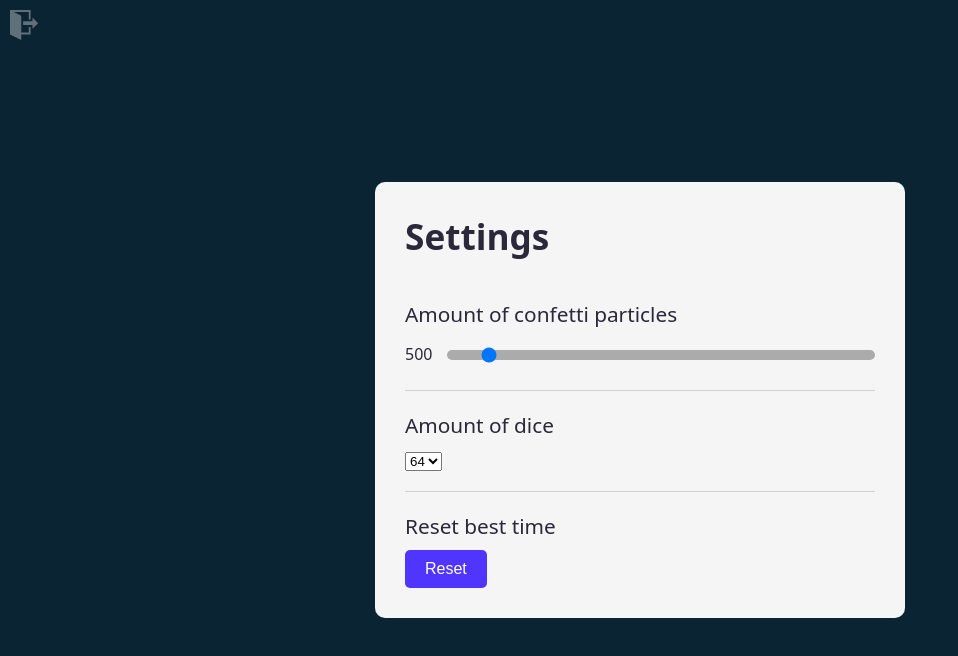
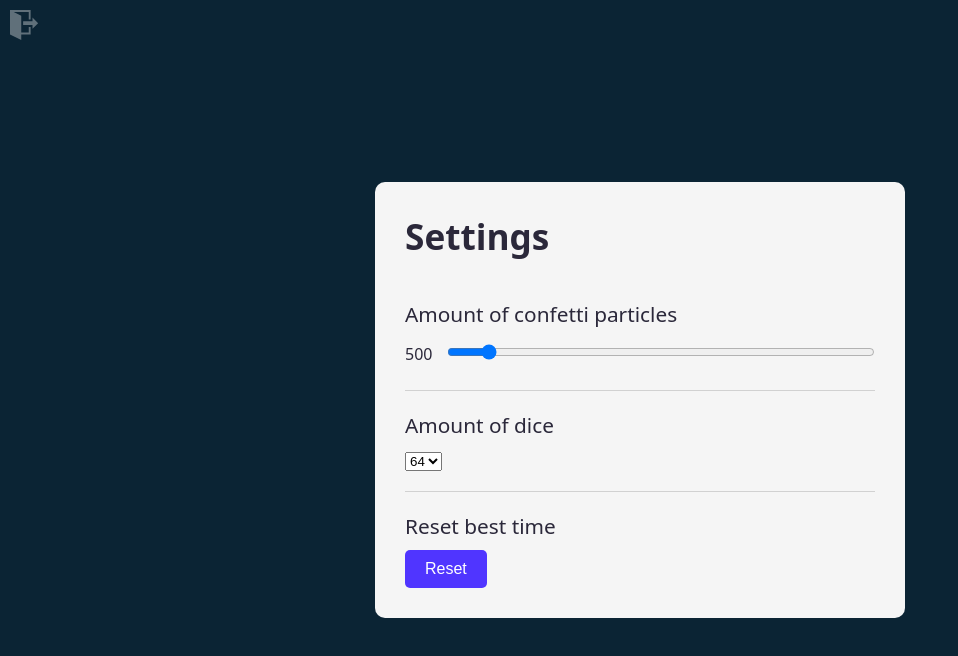
Before and after one commit to netrolite/tenzies-react, a React (Vite) app: page /#/settings in a window 1280 px wide. Shown: the top 656 px of the page, without its empty margins (0-958 px from the left). Built offline with nearby package versions, Linux system fonts and the light colour scheme.

Commit message:
add active area for sliders

```diff
--- a/src/css/index.css
+++ b/src/css/index.css
@@ -159,17 +159,13 @@ body {
 }
 
 .range-slider {
-  -webkit-appearance: none;
-  appearance: none;
   width: 100%;
-  height: 10px;
-  background-color: rgba(0, 0, 0, .30);
-  border-radius: 100px;
   cursor: pointer;
 }
 
 .range-slider::-webkit-slider-thumb {
   width: 100px;
+  height: 20px;
 }
 
 /* game section */
--- a/src/css/slider.css
+++ /dev/null
@@ -1,183 +0,0 @@
-/*generated with Input range slider CSS style generator (version 20211225)
-https://toughengineer.github.io/demo/slider-styler*/
-input[type=range].range-slider {
-    height: 2.2em;
-    -webkit-appearance: none;
-  }
-
-  /*progress support*/
-  input[type=range].range-slider.slider-progress {
-    --range: calc(var(--max) - var(--min));
-    --ratio: calc((var(--value) - var(--min)) / var(--range));
-    --sx: calc(0.5 * 2em + var(--ratio) * (100% - 2em));
-  }
-
-  input[type=range].range-slider:focus {
-    outline: none;
-  }
-
-  /*webkit*/
-  input[type=range].range-slider::-webkit-slider-thumb {
-    -webkit-appearance: none;
-    width: 2em;
-    height: 2em;
-    border-radius: 1em;
-    background: #007cf8;
-    border: none;
-    box-shadow: 0 0 2px black;
-    margin-top: calc(max((1em - 1px - 1px) * 0.5,0px) - 2em * 0.5);
-  }
-
-  input[type=range].range-slider::-webkit-slider-runnable-track {
-    height: 1em;
-    border: 1px solid #b2b2b2;
-    border-radius: 0.5em;
-    background: #efefef;
-    box-shadow: none;
-  }
-
-  input[type=range].range-slider::-webkit-slider-thumb:hover {
-    background: #0061c3;
-  }
-
-  input[type=range].range-slider:hover::-webkit-slider-runnable-track {
-    background: #e5e5e5;
-    border-color: #9a9a9a;
-  }
-
-  input[type=range].range-slider::-webkit-slider-thumb:active {
-    background: #2f98f9;
-  }
-
-  input[type=range].range-slider:active::-webkit-slider-runnable-track {
-    background: #f5f5f5;
-    border-color: #c1c1c1;
-  }
-
-  input[type=range].range-slider.slider-progress::-webkit-slider-runnable-track {
-    background: linear-gradient(#007cf8,#007cf8) 0/var(--sx) 100% no-repeat, #efefef;
-  }
-
-  input[type=range].range-slider.slider-progress:hover::-webkit-slider-runnable-track {
-    background: linear-gradient(#0061c3,#0061c3) 0/var(--sx) 100% no-repeat, #e5e5e5;
-  }
-
-  input[type=range].range-slider.slider-progress:active::-webkit-slider-runnable-track {
-    background: linear-gradient(#2f98f9,#2f98f9) 0/var(--sx) 100% no-repeat, #f5f5f5;
-  }
-
-  /*mozilla*/
-  input[type=range].range-slider::-moz-range-thumb {
-    width: 2em;
-    height: 2em;
-    border-radius: 1em;
-    background: #007cf8;
-    border: none;
-    box-shadow: 0 0 2px black;
-  }
-
-  input[type=range].range-slider::-moz-range-track {
-    height: max(calc(1em - 1px - 1px),0px);
-    border: 1px solid #b2b2b2;
-    border-radius: 0.5em;
-    background: #efefef;
-    box-shadow: none;
-  }
-
-  input[type=range].range-slider::-moz-range-thumb:hover {
-    background: #0061c3;
-  }
-
-  input[type=range].range-slider:hover::-moz-range-track {
-    background: #e5e5e5;
-    border-color: #9a9a9a;
-  }
-
-  input[type=range].range-slider::-moz-range-thumb:active {
-    background: #2f98f9;
-  }
-
-  input[type=range].range-slider:active::-moz-range-track {
-    background: #f5f5f5;
-    border-color: #c1c1c1;
-  }
-
-  input[type=range].range-slider.slider-progress::-moz-range-track {
-    background: linear-gradient(#007cf8,#007cf8) 0/var(--sx) 100% no-repeat, #efefef;
-  }
-
-  input[type=range].range-slider.slider-progress:hover::-moz-range-track {
-    background: linear-gradient(#0061c3,#0061c3) 0/var(--sx) 100% no-repeat, #e5e5e5;
-  }
-
-  input[type=range].range-slider.slider-progress:active::-moz-range-track {
-    background: linear-gradient(#2f98f9,#2f98f9) 0/var(--sx) 100% no-repeat, #f5f5f5;
-  }
-
-  /*ms*/
-  input[type=range].range-slider::-ms-fill-upper {
-    background: transparent;
-    border-color: transparent;
-  }
-
-  input[type=range].range-slider::-ms-fill-lower {
-    background: transparent;
-    border-color: transparent;
-  }
-
-  input[type=range].range-slider::-ms-thumb {
-    width: 2em;
-    height: 2em;
-    border-radius: 1em;
-    background: #007cf8;
-    border: none;
-    box-shadow: 0 0 2px black;
-    margin-top: 0;
-    box-sizing: border-box;
-  }
-
-  input[type=range].range-slider::-ms-track {
-    height: 1em;
-    border-radius: 0.5em;
-    background: #efefef;
-    border: 1px solid #b2b2b2;
-    box-shadow: none;
-    box-sizing: border-box;
-  }
-
-  input[type=range].range-slider::-ms-thumb:hover {
-    background: #0061c3;
-  }
-
-  input[type=range].range-slider:hover::-ms-track {
-    background: #e5e5e5;
-    border-color: #9a9a9a;
-  }
-
-  input[type=range].range-slider::-ms-thumb:active {
-    background: #2f98f9;
-  }
-
-  input[type=range].range-slider:active::-ms-track {
-    background: #f5f5f5;
-    border-color: #c1c1c1;
-  }
-
-  input[type=range].range-slider.slider-progress::-ms-fill-lower {
-    height: max(calc(1em - 1px - 1px),0px);
-    border-radius: 0.5em 0 0 0.5em;
-    margin: -1px 0 -1px -1px;
-    background: #007cf8;
-    border: 1px solid #b2b2b2;
-    border-right-width: 0;
-  }
-
-  input[type=range].range-slider.slider-progress:hover::-ms-fill-lower {
-    background: #0061c3;
-    border-color: #9a9a9a;
-  }
-
-  input[type=range].range-slider.slider-progress:active::-ms-fill-lower {
-    background: #2f98f9;
-    border-color: #c1c1c1;
-  }
```
